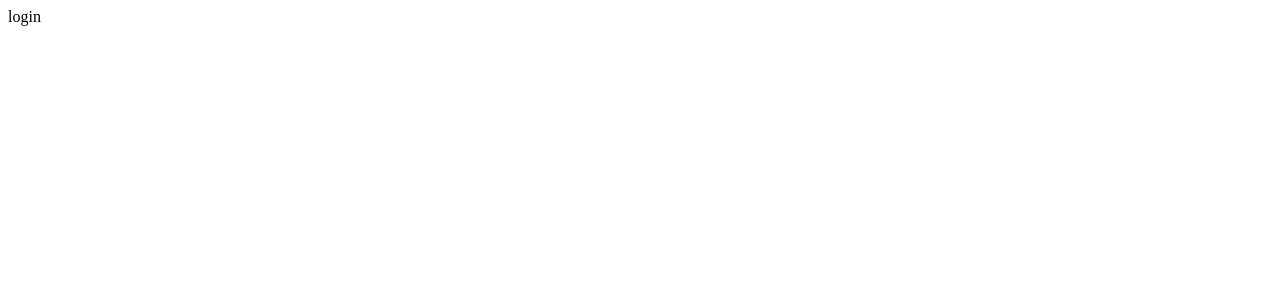
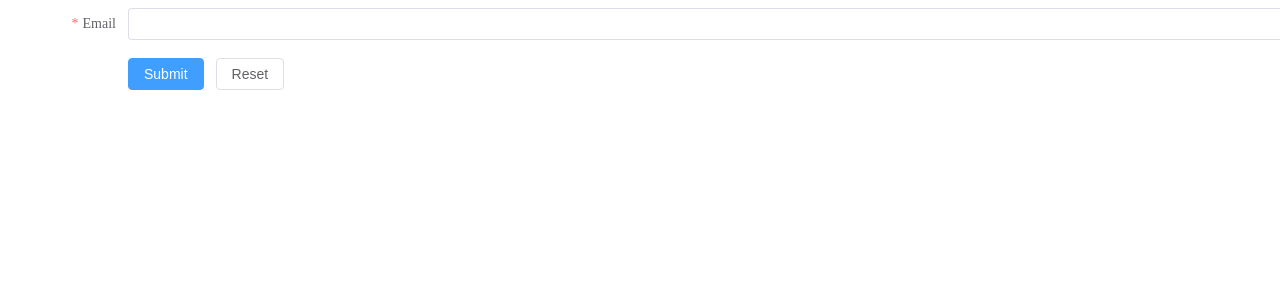
Before and after one commit to Seven7v/vue3-Ts-admin, a Vue app: page /login in a window 1280 px wide. Shown: the top 300 px of the page. Built offline with nearby package versions, Linux system fonts and the light colour scheme.

Commit message:
[+] login page  type & service

```diff
--- a/components.d.ts
+++ b/components.d.ts
@@ -7,6 +7,10 @@ export {}
 
 declare module 'vue' {
   export interface GlobalComponents {
+    ElButton: typeof import('element-plus/es')['ElButton']
+    ElForm: typeof import('element-plus/es')['ElForm']
+    ElFormItem: typeof import('element-plus/es')['ElFormItem']
+    ElInput: typeof import('element-plus/es')['ElInput']
     RouterLink: typeof import('vue-router')['RouterLink']
     RouterView: typeof import('vue-router')['RouterView']
   }
--- a/package.json
+++ b/package.json
@@ -9,6 +9,7 @@
     "preview": "vite preview"
   },
   "dependencies": {
+    "axios": "^1.5.0",
     "element-plus": "^2.3.9",
     "less": "^4.2.0",
     "vue": "^3.3.4",
--- a/src/pages/login/index.vue
+++ b/src/pages/login/index.vue
@@ -1,7 +1,62 @@
 <template>
-  <div>login</div>
+  <div class="login">
+    <div>
+      <el-form ref="formRef" :model="dynamicValidateForm" label-width="120px" class="demo-dynamic">
+        <el-form-item
+          prop="email"
+          label="Email"
+          :rules="[
+            {
+              required: true,
+              message: 'Please input email address',
+              trigger: 'blur'
+            },
+            {
+              type: 'email',
+              message: 'Please input correct email address',
+              trigger: ['blur', 'change']
+            }
+          ]"
+        >
+          <el-input v-model="dynamicValidateForm.username" />
+        </el-form-item>
+
+        <el-form-item>
+          <el-button type="primary" @click="submitForm(formRef)">Submit</el-button>
+          <el-button @click="resetForm(formRef)">Reset</el-button>
+        </el-form-item>
+      </el-form>
+    </div>
+  </div>
 </template>
 
-<script setup lang="ts"></script>
+<script setup lang="ts">
+import { reactive, ref } from 'vue'
+import type { FormInstance } from 'element-plus'
+import { InterfaceLoginReq } from '../../type'
+
+const formRef = ref<FormInstance>()
+const dynamicValidateForm = reactive<InterfaceLoginReq>({
+  username: '',
+  password: ''
+})
+
+const submitForm = (formEl: FormInstance | undefined) => {
+  if (!formEl) return
+  formEl.validate(valid => {
+    if (valid) {
+      console.log('submit!')
+    } else {
+      console.log('error submit!')
+      return false
+    }
+  })
+}
+
+const resetForm = (formEl: FormInstance | undefined) => {
+  if (!formEl) return
+  formEl.resetFields()
+}
+</script>
 
 <style scoped></style>
--- a/src/routes/index.ts
+++ b/src/routes/index.ts
@@ -1,13 +1,26 @@
 import { createRouter, createWebHistory } from 'vue-router'
+import { App } from 'vue'
 import routes from './routes'
 const router = createRouter({
   history: createWebHistory(), //history模式
   routes
 })
 
+const isAuthenticated = localStorage.getItem('token')
+router.beforeEach((to, from) => {
+  if (
+    // 检查用户是否已登录
+    !isAuthenticated &&
+    // ❗️ 避免无限重定向
+    to.name !== 'login'
+  ) {
+    // 将用户重定向到登录页面
+    return { name: 'login' }
+  }
+})
 // export default route 将路由导出的写法
 
-// 封装路由方法，传入app
-export const initRouter = app => {
+// 封装路由方法，传入app <Element> 代表页面内的标签元素
+export const initRouter = (app: App<Element>) => {
   app.use(router)
 }
--- /dev/null
+++ b/src/sever/api.ts
@@ -0,0 +1,6 @@
+import { $axios } from './index.ts'
+import { InterfaceLoginReq } from '../type'
+
+export const login = (params: InterfaceLoginReq) => {
+  return $axios.post('/api/login', params)
+}
--- /dev/null
+++ b/src/type/index.d.ts
@@ -0,0 +1 @@
+export * from './server'
--- /dev/null
+++ b/src/type/server.d.ts
@@ -0,0 +1,4 @@
+export interface InterfaceLoginReq {
+  username: string
+  password: string
+}
```
Also changed, not shown: src/sever/index.ts (added, +38 -0 lines), 2 other files (tests, documents, lock files or other folders).
